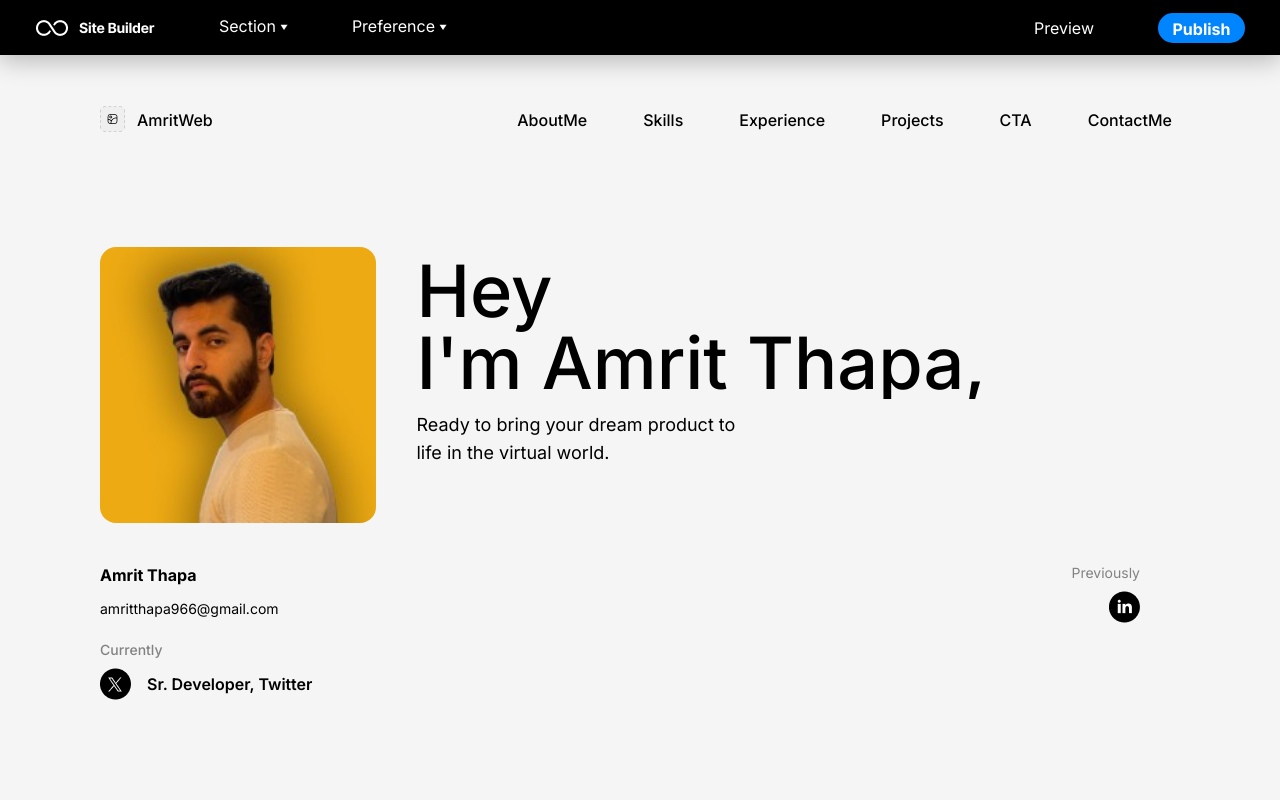
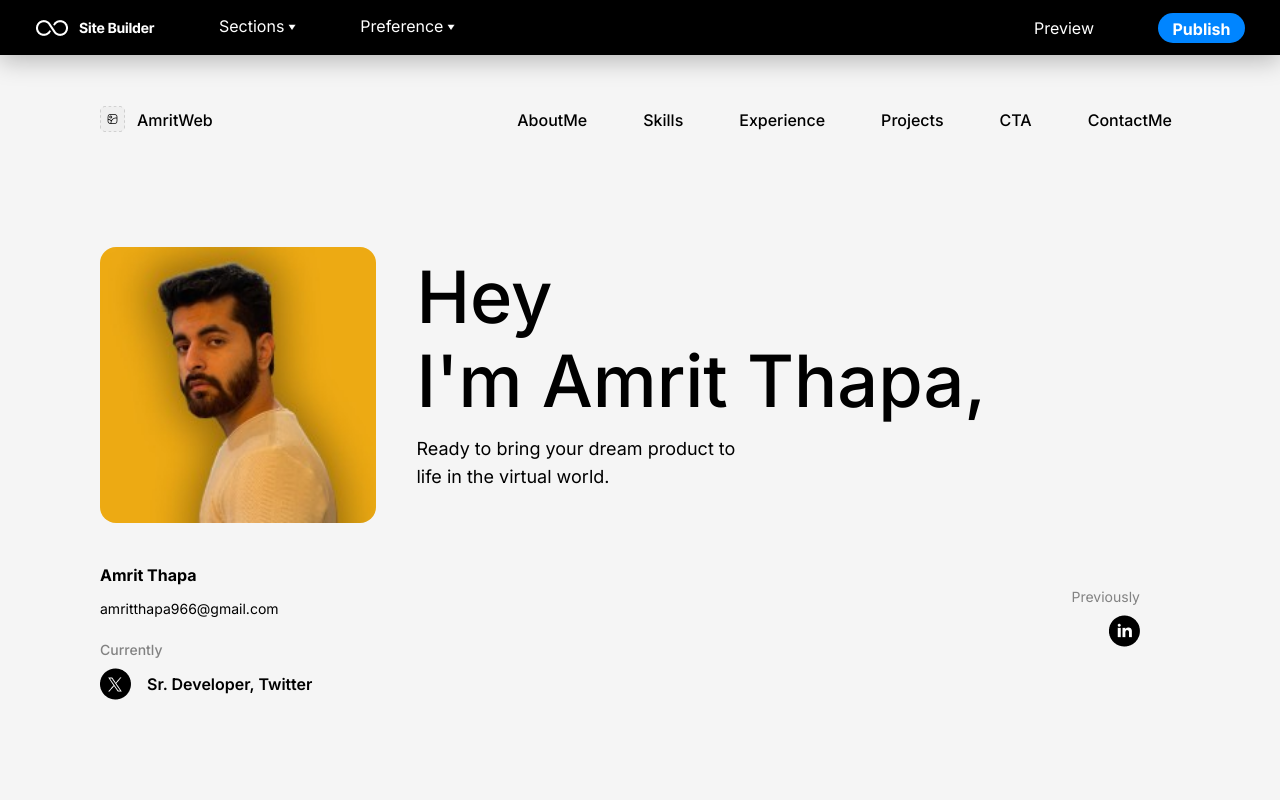
Before and after one commit to Amrit-Thapa/protfolio-builder, a Next.js app: page / in a window 1280 px wide. Shown: the top 800 px of the page. Built offline with nearby package versions, Linux system fonts and the light colour scheme.

Commit message:
fixing section click

```diff
--- a/src/sections/Header.tsx
+++ b/src/sections/Header.tsx
@@ -5,7 +5,7 @@ import downArrow from "@/../public/assets/icons/downArrow.png";
 import exclamationMark from "@/../public/assets/icons/exclamationMark.png";
 import {useAppContext} from "../context/AppContext";
 import {useState} from "react";
-import {sectionConfig} from "../utils";
+import {scrollToSection, sectionConfig} from "../utils";
 import {SectionMenu} from "../component/AddSection";
 import {Actions} from "@/context/reducer";
 
@@ -20,12 +20,12 @@ const Header = () => {
         <div className="flex gap-16">
           <Image src={logo} alt="logo" />
           <div className="relative">
-            <span
+            <button
               onClick={() => toggleSectionMenu((prev) => !prev)}
               className="mr-1"
             >
-              Section
-            </span>
+              Sections
+            </button>
             <Image src={downArrow} className="inline-block" alt="down arrow" />
             {!!showSectionMenu ? (
               section?.length ? (
@@ -39,6 +39,7 @@ const Header = () => {
                         key={item}
                         className="cursor-pointer hover:bg-[#EFEFEF] p-1 rounded-lg"
                         onClick={() => {
+                          scrollToSection(item, 300);
                           dispatch({
                             type: Actions.SET_ACTIVE_SECTION,
                             payload: item,
--- a/src/sections/Intro.tsx
+++ b/src/sections/Intro.tsx
@@ -28,7 +28,7 @@ const Intro = () => {
             "bg-transparent text-black outline-none",
             "font-medium md:text-7xl mt-4 md:mt-0 text-4xl",
             "placeholder:font-normal placeholder:text-[#C6C6C6] placeholder:text-[70px]",
-            "resize-none overflow-hidden w-full border-none p-0 m-0 whitespace-pre-line !md:leading-[84px]",
+            "resize-none overflow-hidden w-full border-none p-0 m-0 whitespace-pre-line md:!leading-[84px]",
           )}
           value={introUpdate.title}
           placeholder="Click to add title"
--- a/src/utils.ts
+++ b/src/utils.ts
@@ -105,10 +105,10 @@ export const removeUnUpdatedItem = (items: any[]) => {
   return hasUpdatedSkills;
 };
 
-export const scrollToSection = (sectionId: Section) => {
+export const scrollToSection = (sectionId: Section, top?: number) => {
   const element = document.getElementById(sectionId);
   if (element) {
-    const offset = 200;
+    const offset = top || 200;
     const elementPosition =
       element.getBoundingClientRect().top + window.pageYOffset;
     window.scrollTo({
```
